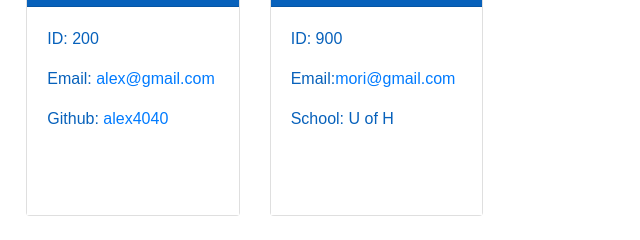
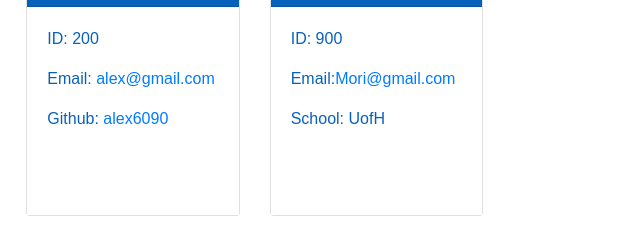
Before and after one commit to moreza66/Team-Profile-Generator, a website: page dist/index.html in a window 1280 px wide. Shown: the part 353-593 px from the top of the page, 507-1147 px from the left. Drawn offline with nearby package versions, Linux system fonts and the light colour scheme.

```diff
--- a/dist/index.html
+++ b/dist/index.html
@@ -45,7 +45,7 @@
             <div class="card-body">
                 <p class="id">ID: 200</p>
                 <p class="email">Email: <a href="mailto:alex@gmail.com">alex@gmail.com</a></p>
-                <p class="github">Github: <a href="https://github.com/alex4040">alex4040</a></p>
+                <p class="github">Github: <a href="https://github.com/alex6090">alex6090</a></p>
             </div>
         </div>
     </div>
@@ -58,8 +58,8 @@
             </div>
             <div class="card-body">
                 <p class="id">ID: 900</p>
-                <p class="email">Email:<a href="mailto:mori@gmail.com">mori@gmail.com</a></p>
-                <p class="school">School: U of H</p>
+                <p class="email">Email:<a href="mailto:Mori@gmail.com">Mori@gmail.com</a></p>
+                <p class="school">School: UofH</p>
             </div>
     </div>
 </div>
```
Also changed, not shown: README.md, 3 other files.
